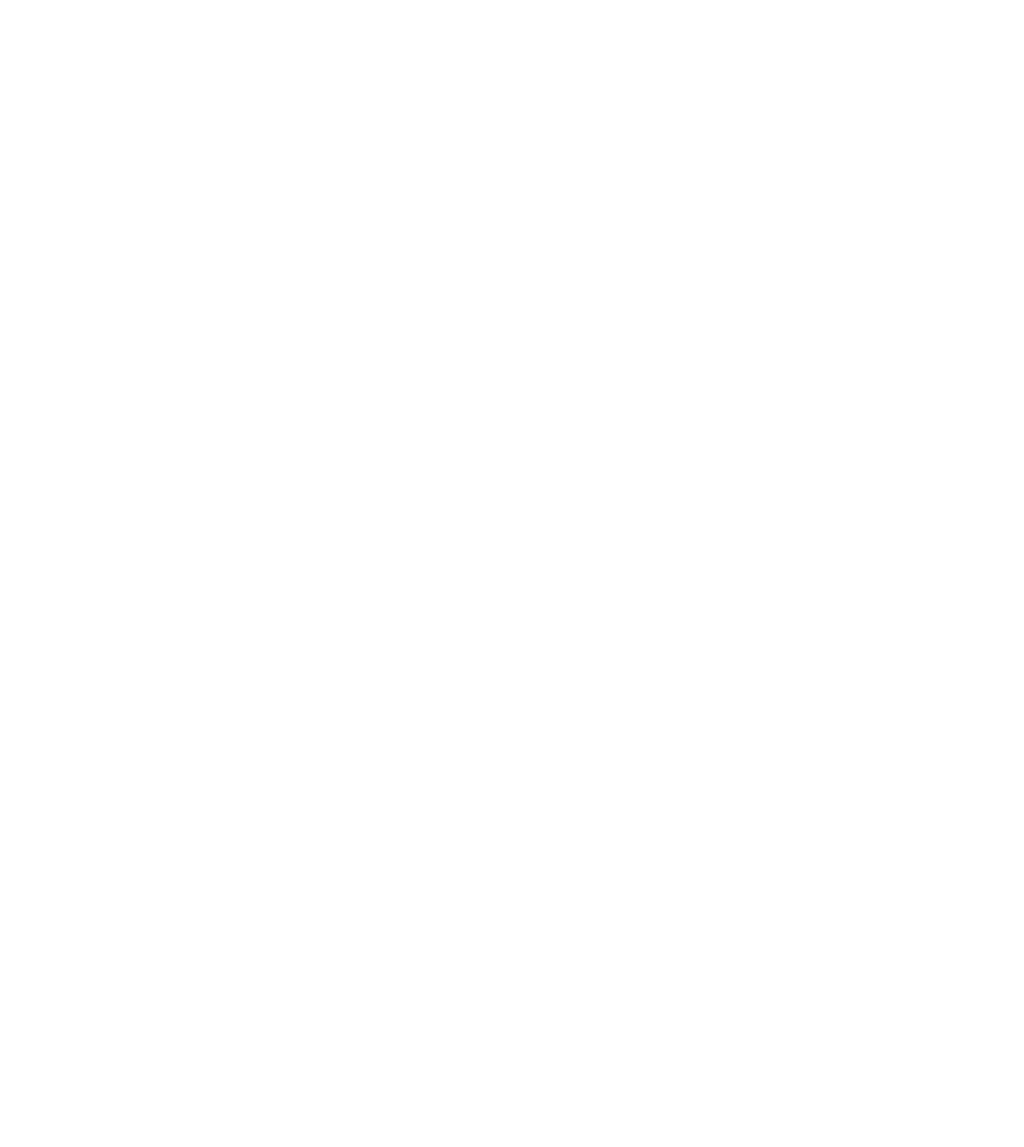
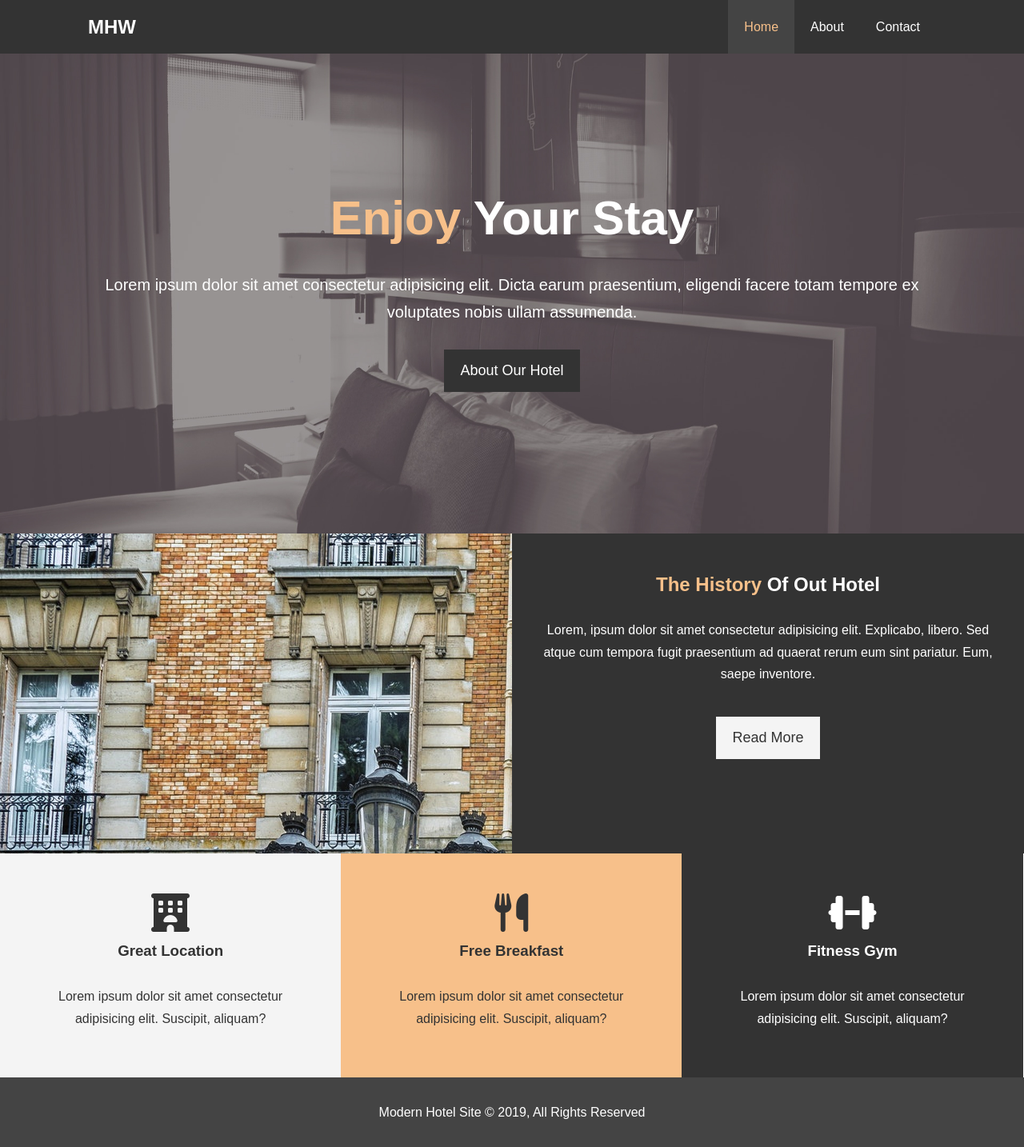
Before and after one commit to denisbrun/ModernHotelWebsite, a plain HTML site: page index.html in a window 1280 px wide. Shown: the whole page at 80% size. Before the commit the page ends 800 px from the top, so only its background shows below. Drawn offline with Linux system fonts and the light colour scheme.

Commit message:
Added Index page and basic CSS styling

```diff
--- a/css/style.css
+++ b/css/style.css
@@ -0,0 +1,210 @@
+/* Reset */
+*{
+  margin:0;
+  padding: 0;
+  box-sizing: border-box;
+}
+
+/* Main Styling */
+html, body {
+  font-family: Arial, Helvetica, sans-serif;
+  line-height: 1.7em;
+}
+
+a {
+  color: #333333;
+  text-decoration: none;
+}
+
+h1,h2,h3 {
+  padding-bottom: 20px;
+}
+
+p {
+  margin: 10px 0;
+}
+
+/* utilities */
+.container {
+  margin: auto;
+  max-width: 1100px;
+  overflow: auto;
+  padding: 0 20px;
+}
+
+.textPrimary {
+  color: #f7C08A
+}
+
+.lead {
+  font-size: 20px;
+}
+
+.button {
+  display: inline-block;
+  font-size: 18px;
+  color: #ffffff;
+  background: #333333;
+  padding: 13px 20px;
+  border: none;
+  cursor: pointer;
+}
+
+.buttonLight {
+  color: #333333;
+  background: #f4f4f4;
+}
+
+.button:hover {
+  color: #333333;
+  background: #f7C08A;
+}
+
+.backgroundDark {
+  background: #333333;
+  color: #ffffff;
+}
+
+.backgroundLight {
+  background: #f4f4f4;
+  color: #333333;
+}
+
+.backgroundPrimary {
+  color: #333333;
+  background: #f7C08A;
+}
+
+.clr{
+  clear: both;
+}
+
+
+/* padding */
+.py-1 { padding:10px 0;}
+.py-2 { padding:20px 0;}
+.py-3 { padding:30px 0;}
+
+/* Navbar */
+#navbar {
+  background: #333333;
+  color: #ffffff;
+  overflow: auto;
+}
+
+#navbar a {
+  color: #ffffff;
+}
+
+#navbar h1 {
+  float: left;
+  padding-top: 20px;
+}
+
+#navbar ul {
+  float: right;
+  list-style: none;
+}
+
+#navbar ul li {
+  float: left;
+}
+
+#navbar ul li a {
+  display: block;
+  padding: 20px;
+  text-align: center;
+}
+
+#navbar ul li a:hover,
+#navbar ul li a.currentPage{
+  background: #444444;
+  color: #f7C08A;
+}
+
+/* Showcase */
+#showcase {
+  background: url("../img/showcase.jpg") no-repeat center center/cover;
+  height: 600px;
+}
+
+#showcase .showcaseContent {
+  color: #ffffff;
+  text-align: center;
+  padding-top: 170px;
+}
+
+#showcase .showcaseContent h1 {
+  font-size: 60px;
+  line-height: 1.2em;
+}
+
+#showcase .showcaseContent p {
+  padding-bottom: 20px;
+  line-height: 1.7em;
+}
+
+/* Info Section */
+#homeInfo {
+  height: 400px;
+}
+
+#homeInfo .infoImage {
+  background: url("../img/photo-1.jpg") no-repeat;
+  float: left;
+  width: 50%;
+  min-height: 100%;
+}
+
+#homeInfo .infoContent {
+  float: right;
+  width: 50%;
+  height: 100%;
+  text-align: center;
+  padding: 50px 30px;
+  overflow: hidden;
+}
+
+#homeInfo .infoContent p {
+  padding-bottom: 30px;
+}
+
+/* Features Section */
+
+.box {
+  float: left;
+  width: 33.3%;
+  padding: 50px;
+  text-align: center;
+}
+
+.box i {
+  margin-bottom: 10px;
+}
+
+/* About Info */
+#aboutInfo .infoRight {
+  float: right;
+  width: 50%;
+  min-height: 100%;
+}
+
+#aboutInfo .infoRight img {
+  width: 70%;
+  display: block;
+  margin: auto;
+}
+
+#aboutInfo .infoLeft {
+  float: left;
+  width: 50%;
+  min-height: 100%;
+}
+
+/* Page Footer */
+#mainFooter {
+  text-align: center;
+  background: #444;
+  color: #ffffff;
+  padding:20px;
+}
--- a/index.html
+++ b/index.html
@@ -4,9 +4,63 @@
   <meta charset="UTF-8">
   <meta name="viewport" content="width=device-width, initial-scale=1.0">
   <meta http-equiv="X-UA-Compatible" content="ie=edge">
-  <title>Document</title>
+  <meta name="description" content="Welcome to a modern twist to a simple hotel website">
+  <meta name="keywords" content="hotel,modern,moncton,new brunswick motel">
+  <script src="https://kit.fontawesome.com/bbd9ee6682.js"></script>
+  <link rel="stylesheet" href="css/style.css">
+  <title>Modern Hotel Website | Welcome to a modern hotel website</title>
 </head>
 <body>
+  <header>
+    <nav id="navbar">
+      <div class="container">
+        <h1 class="logo"><a href="index.html">MHW</a></h1>
+        <ul>
+          <li><a class="currentPage" href="index.html">Home</a></li>
+          <li><a href="about.html">About</a></li>
+          <li><a href="contact.html">Contact</a></li>
+        </ul>
+      </div>
+    </nav>
+    <div id="showcase">
+      <div class="container">
+        <div class="showcaseContent">
+          <h1><span class="textPrimary">Enjoy</span> Your Stay</h1>
+          <p class="lead">Lorem ipsum dolor sit amet consectetur adipisicing elit. Dicta earum praesentium, eligendi facere totam tempore ex voluptates nobis ullam assumenda.</p>
+          <a class="button" href="about.html">About Our Hotel</a>
+        </div>
+      </div>
+    </div>
+  </header>
+  <section id="homeInfo" class="backgroundDark">
+    <div class="infoImage"></div>
+    <div class="infoContent">
+      <h2><span class="textPrimary">The History</span> Of Out Hotel</h2>
+      <p>Lorem, ipsum dolor sit amet consectetur adipisicing elit. Explicabo, libero. Sed atque cum tempora fugit praesentium ad quaerat rerum eum sint pariatur. Eum, saepe inventore.</p>
+      <a href="about.html" class="button buttonLight">Read More</a>
+    </div>
+  </section>
 
+  <section id="features">
+    <div class="box backgroundLight">
+      <i class="fas fa-hotel fa-3x"></i>
+      <h3>Great Location</h3>
+      <p>Lorem ipsum dolor sit amet consectetur adipisicing elit. Suscipit, aliquam?</p>
+    </div>
+    <div class="box backgroundPrimary">
+        <i class="fas fa-utensils fa-3x"></i>
+        <h3>Free Breakfast </h3>
+        <p>Lorem ipsum dolor sit amet consectetur adipisicing elit. Suscipit, aliquam?</p>
+    </div>
+    <div class="box backgroundDark">
+        <i class="fas fa-dumbbell fa-3x"></i>
+        <h3>Fitness Gym</h3>
+        <p>Lorem ipsum dolor sit amet consectetur adipisicing elit. Suscipit, aliquam?</p>
+    </div>
+  </section>
+  <div class="clr"></div>
+  <footer id="mainFooter">
+    <p>Modern Hotel Site &copy; 2019, All Rights Reserved</p>
+  </footer>
 </body>
 </html>
```
